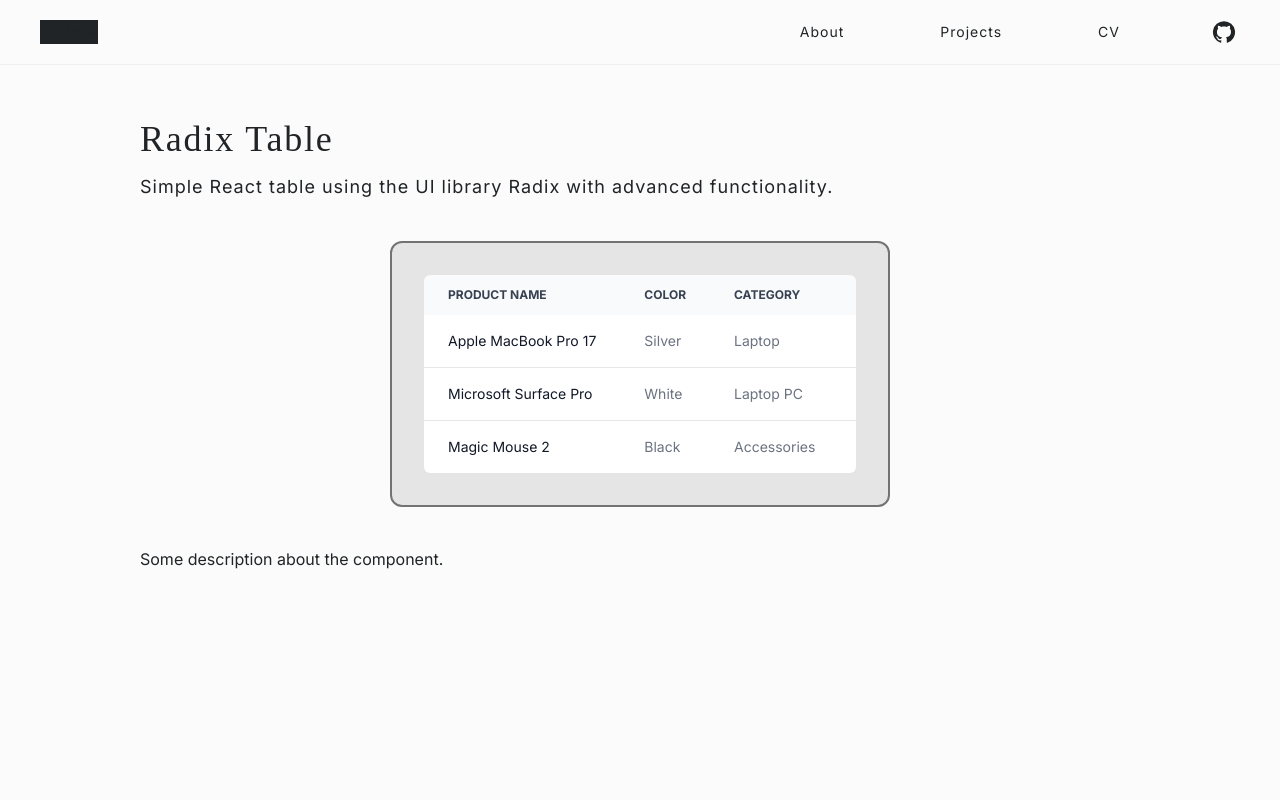
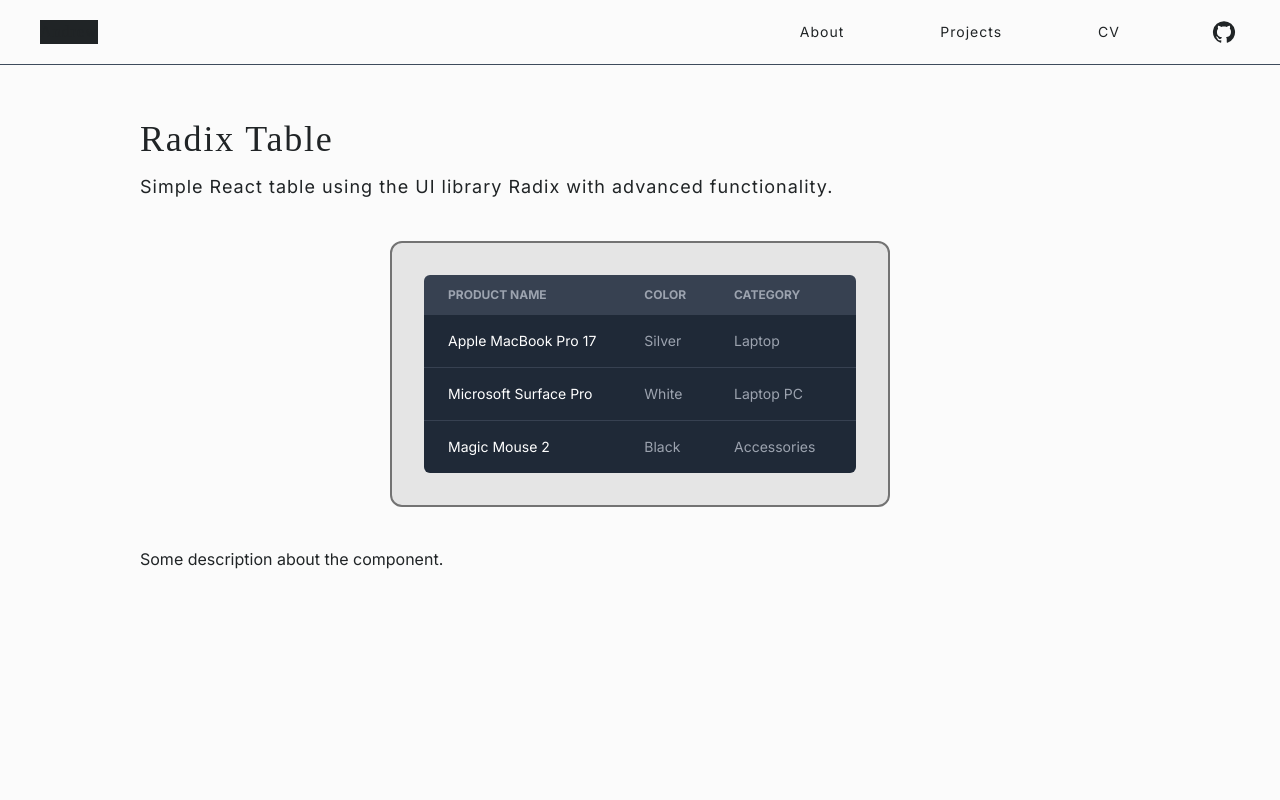
Before and after one commit to fletch-r/personal, a React (Vite) app: page /radix-table in a window 1280 px wide. Shown: the top 800 px of the page. Built offline with nearby package versions, Linux system fonts and the light colour scheme.

Commit message:
refactor: :lipstick:  - Removed dark and light mode styles
Removed so that the webpage is always in dark mode

```diff
--- a/src/layout/Layout.tsx
+++ b/src/layout/Layout.tsx
@@ -8,7 +8,7 @@ import { Outlet } from 'react-router-dom';
 function Layout() {
     return (
         <>
-            <nav className='flex items-stretch z-50 relative border-b border-steal-100 p-4 mb-14 md:mb-18 dark:border-oxford-main'>
+            <nav className='flex items-stretch z-50 relative border-b p-4 mb-14 md:mb-18 border-oxford-main'>
                 <div className="max-w-[1200px] mx-auto flex justify-between items-center w-full md:p-0">
                     <a href='/'>
                         <div className='flex group transition-all'>
@@ -43,7 +43,7 @@ function Layout() {
             <main className='h-full min-h-screen max-w-[1000px] mx-auto px-4 md:p-0'>
                 <Outlet />
             </main>
-            <footer className='max-w-[1000px] mx-auto border-t border-steal-100 dark:border-oxford-main px-4 py-4 flex justify-between items-center mt-12'>
+            <footer className='max-w-[1000px] mx-auto border-t border-oxford-main px-4 py-4 flex justify-between items-center mt-12'>
                 <p className="text-neutral-500">Andrew Fletcher © {new Date().getFullYear()}</p>
                 <div className='flex gap-8'>
                     <a href="https://www.twitter.com/httpfleck" target='_blank' rel="noreferrer" className="hover:bg-steal-300 rounded-full px-2 py-2 transition-all hover:bg-opacity-20 flex justify-center items-center">
--- a/src/pages/About.tsx
+++ b/src/pages/About.tsx
@@ -15,7 +15,7 @@ export default function About() {
     }, 200);
 
     return (
-        <article className="flex flex-col gap-10 prose dark:prose-invert prose-p:my-0 mx-auto">
+        <article className="flex flex-col gap-10 prose prose-invert prose-p:my-0 mx-auto">
             <h1 className="font-cals text-4xl tracking-wider">About me</h1>
             <p>My name is Andrew Fletcher, I'm a {birthday.slice(0, 12)} year old, frontend developer from the north-west of England.</p>
             <p>My background is in developing internal systems for an e-commerce platform. This includes PIM and CMS applications.</p>
--- a/src/pages/RadixTable.tsx
+++ b/src/pages/RadixTable.tsx
@@ -3,8 +3,8 @@ import React from 'react';
 function ExampleTable() {
     return (
         <div className="relative overflow-x-auto rounded-md">
-            <table className="w-full text-sm text-left text-gray-500 dark:text-gray-400">
-                <thead className="text-xs text-gray-700 uppercase bg-gray-50 dark:bg-gray-700 dark:text-gray-400">
+            <table className="w-full text-sm text-left text-gray-400">
+                <thead className="text-xs uppercase bg-gray-700 text-gray-400">
                     <tr>
                         <th scope="col" className="px-6 py-3">
                             Product name
@@ -21,8 +21,8 @@ function ExampleTable() {
                     </tr>
                 </thead>
                 <tbody>
-                    <tr className="bg-white border-b dark:bg-gray-800 dark:border-gray-700">
-                        <th scope="row" className="px-6 py-4 font-medium text-gray-900 whitespace-nowrap dark:text-white">
+                    <tr className="border-b bg-gray-800 border-gray-700">
+                        <th scope="row" className="px-6 py-4 font-medium whitespace-nowrap text-white">
                             Apple MacBook Pro 17
                         </th>
                         <td className="px-6 py-4">
@@ -35,8 +35,8 @@ function ExampleTable() {
                             $2999
                         </td>
                     </tr>
-                    <tr className="bg-white border-b dark:bg-gray-800 dark:border-gray-700">
-                        <th scope="row" className="px-6 py-4 font-medium text-gray-900 whitespace-nowrap dark:text-white">
+                    <tr className="border-b bg-gray-800 border-gray-700">
+                        <th scope="row" className="px-6 py-4 font-medium whitespace-nowrap text-white">
                             Microsoft Surface Pro
                         </th>
                         <td className="px-6 py-4">
@@ -49,8 +49,8 @@ function ExampleTable() {
                             $1999
                         </td>
                     </tr>
-                    <tr className="bg-white dark:bg-gray-800">
-                        <th scope="row" className="px-6 py-4 font-medium text-gray-900 whitespace-nowrap dark:text-white">
+                    <tr className="bg-gray-800">
+                        <th scope="row" className="px-6 py-4 font-medium whitespace-nowrap text-white">
                             Magic Mouse 2
                         </th>
                         <td className="px-6 py-4">
--- a/src/pages/SimpleCommit.tsx
+++ b/src/pages/SimpleCommit.tsx
@@ -32,7 +32,7 @@ function SimpleCommit() {
 
         <figure>
           <figcaption className="text-2xl font-cals mb-2">Features</figcaption>
-          <ul className="space-y-2 text-gray-500 list-disc list-inside dark:text-gray-200 pl-4">
+          <ul className="space-y-2 list-disc list-inside text-gray-200 pl-4">
             <li>Provides simple input boxes or selection boxes for writing commit messages.</li>
             <li>
               If you&apos;re committing without having any changes staged. Simple Commit will first prompt you to select what file(s) you wish to stage.
@@ -50,7 +50,7 @@ function SimpleCommit() {
         <figure>
           <figcaption className="text-2xl font-cals mb-2">Usage</figcaption>
           <h4 className="pl-4 font-bold mb-2">To use Simple Commit, either:</h4>
-          <ol className="space-y-4 text-gray-500 list-decimal list-inside dark:text-gray-200 pl-4">
+          <ol className="space-y-4 list-decimal list-inside text-gray-200 pl-4">
             <li>
               Start Simple Commit:
               <ul className="pl-5 mt-2 space-y-1 list-disc list-inside">
```
